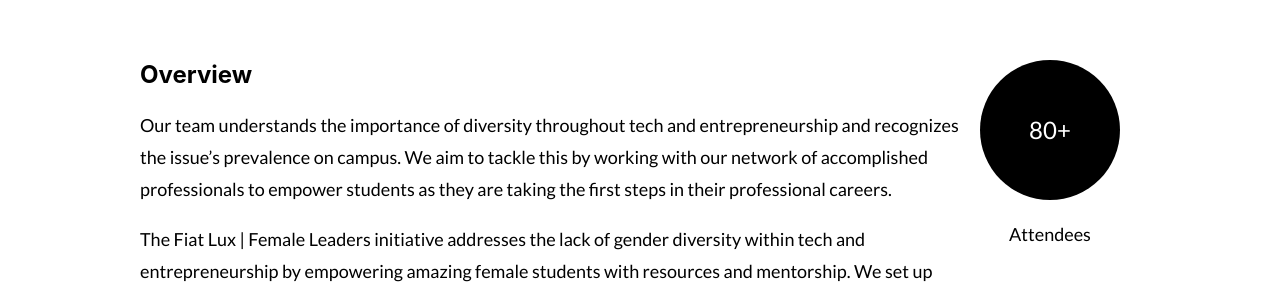
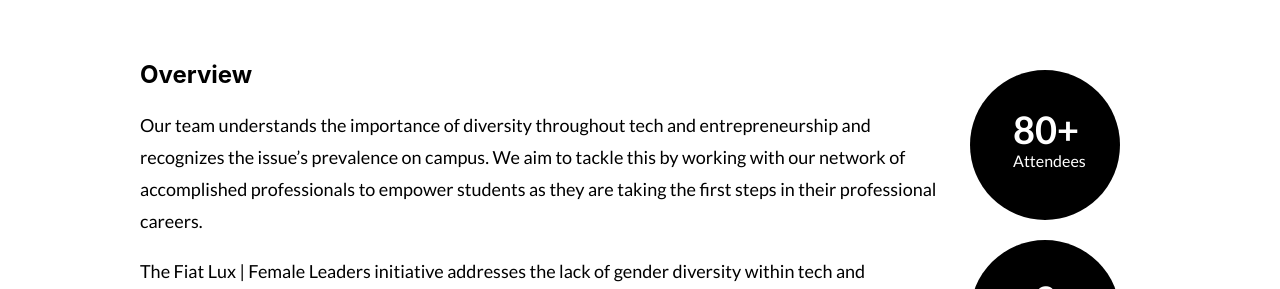
Before and after one commit to Free-Ventures-Cal/website, a React (Create React App) app: page /fiatlux in a window 1280 px wide. Shown: the part 511-800 px from the top of the page. Built offline with nearby package versions, Linux system fonts and the light colour scheme.

Commit message:
update circles text and styling

```diff
--- a/src/Components/FiatLux.js
+++ b/src/Components/FiatLux.js
@@ -121,19 +121,27 @@ function FiatLux() {
                     </div>
                     <div id="sidebar">
                         <div className="circle">
-                            <p>80+</p>
+                            <div className="text">
+                                <p className="big">80+</p>
+                                <p className="small">Attendees</p>
+                            </div>
                         </div>
-                        <p>Attendees</p>
+                        <div className="circle">
+                            <div className="text">
+                                <p className="big">3</p>
+                                <p className="small">Years</p>
+                            </div>
+                        </div>
                     </div>
                 </div>
                 <h2>Past Speakers</h2>
                 <div className="speakers">
                     <div className="speakers-row">
                         <div className='speakers-column'>
-                                {firstColumnSpeakers}
+                            {firstColumnSpeakers}
                         </div>
                         <div className='speakers-column'>
-                                {secondColumnSpeakers}
+                            {secondColumnSpeakers}
                         </div>
                     </div>
                 </div>
--- a/src/styles/FiatLux.css
+++ b/src/styles/FiatLux.css
@@ -43,22 +43,34 @@
 }
 
 .circle {
-  width: 140px;
-  height: 140px;
-  text-align: center;
-  line-height: 250px;
+  width: 150px;
+  height: 150px;
+  line-height: 100px;
   border-radius: 50%;
-  font-size: 50px;
   font-weight: 600;
   color: #fff;
   text-align: center;
   background: #000;
+  margin: 10px 0;
 }
-.circle p {
-  font-size: 24px;
+
+.circle .text {
+  padding: 43px;
+  margin: 0;
+}
+
+.circle p.big {
+  font-size: 38px;
+  font-weight: 600;
   text-align: center;
-  padding: 54px 0;
   margin: 0;
+}
+
+.circle p.small {
+  font-size: 16px;
+  text-align: center;
+  margin: 0;
+  width: auto;
 }
 
 .speakers {
```
